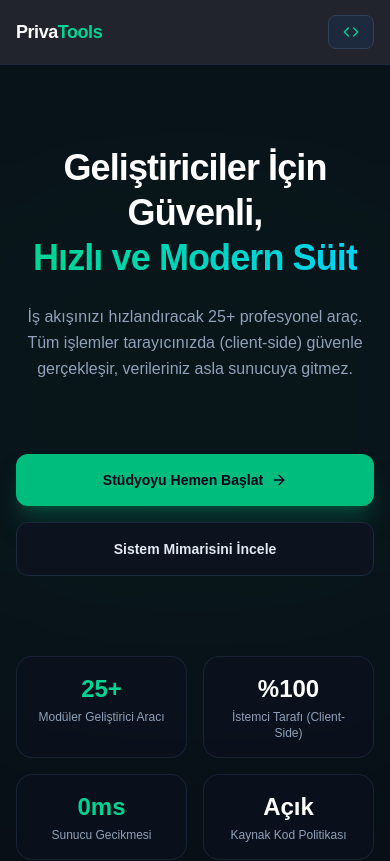
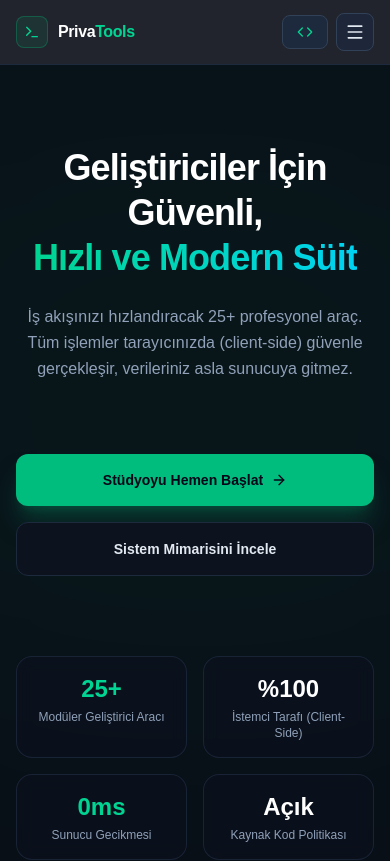
Before and after one commit to MuhammedEdev/privatools, a Next.js app: page / in a window 390 px wide. Shown: the top 861 px of the page. Built offline with nearby package versions, Linux system fonts and the light colour scheme.

Commit message:
feat(navbar): add responsive mobile menu drawer and logo branding icon

```diff
--- a/src/components/Navbar.tsx
+++ b/src/components/Navbar.tsx
@@ -1,12 +1,14 @@
 // src/components/Navbar.tsx
 "use client";
 
+import { useState } from "react";
 import Link from "next/link";
 import { usePathname } from "next/navigation";
-import { Wrench, Info, Mail, Code } from "lucide-react";
+import { Wrench, Info, Mail, Code, Terminal, Menu, X } from "lucide-react";
 
 export default function Navbar() {
   const pathname = usePathname();
+  const [mobileMenuOpen, setMobileMenuOpen] = useState(false);
 
   const navLinks = [
     { href: "/", label: "Ana Sayfa" },
@@ -19,14 +21,17 @@ export default function Navbar() {
     <header className="sticky top-0 z-50 bg-[#090D16]/90 backdrop-blur-md border-b border-slate-800">
       <div className="max-w-7xl mx-auto px-4 sm:px-6 lg:px-8 h-16 flex items-center justify-between">
 
-        {/* Proje İsmi */}
-        <Link href="/" className="flex items-center gap-2 group">
-          <span className="font-extrabold text-white text-lg tracking-tight">
+        {/* Proje İsmi & İkonu */}
+        <Link href="/" className="flex items-center gap-2.5 group">
+          <div className="w-8 h-8 rounded-lg bg-emerald-500/10 border border-emerald-500/30 flex items-center justify-center text-emerald-400 group-hover:scale-105 transition">
+            <Terminal className="w-4 h-4" />
+          </div>
+          <span className="font-extrabold text-white text-base sm:text-lg tracking-tight">
             Priva<span className="text-emerald-400">Tools</span>
           </span>
         </Link>
 
-        {/* Menü Linkleri */}
+        {/* Masaüstü Menü Linkleri */}
         <nav className="hidden md:flex items-center gap-1">
           {navLinks.map((link) => {
             const Icon = link.icon;
@@ -48,8 +53,8 @@ export default function Navbar() {
           })}
         </nav>
 
-        {/* Sağ Buton (Sadece GitHub Kaldı) */}
-        <div className="flex items-center gap-3">
+        {/* Sağ Butonlar (GitHub & Mobil Menü Butonu) */}
+        <div className="flex items-center gap-2">
           <a
             href="https://github.com"
             target="_blank"
@@ -59,9 +64,43 @@ export default function Navbar() {
             <Code className="w-4 h-4 text-emerald-400" />
             <span className="hidden sm:inline">GitHub</span>
           </a>
+
+          {/* Mobil Menü Açma Butonu */}
+          <button
+            onClick={() => setMobileMenuOpen(!mobileMenuOpen)}
+            className="md:hidden bg-slate-800/80 hover:bg-slate-700 text-slate-200 p-2 rounded-lg transition border border-slate-700"
+            aria-label="Menüyü Aç"
+          >
+            {mobileMenuOpen ? <X className="w-5 h-5" /> : <Menu className="w-5 h-5" />}
+          </button>
         </div>
 
       </div>
+
+      {/* Mobil Açılır Menü */}
+      {mobileMenuOpen && (
+        <div className="md:hidden bg-[#0D121F] border-b border-slate-800 px-4 py-4 space-y-2">
+          {navLinks.map((link) => {
+            const Icon = link.icon;
+            const isActive = pathname === link.href;
+            return (
+              <Link
+                key={link.href}
+                href={link.href}
+                onClick={() => setMobileMenuOpen(false)}
+                className={`flex items-center gap-2.5 px-4 py-3 rounded-xl text-xs font-medium transition-all ${
+                  isActive
+                    ? "bg-emerald-500/10 text-emerald-400 border border-emerald-500/20 font-semibold"
+                    : "text-slate-300 hover:text-white hover:bg-slate-900"
+                }`}
+              >
+                {Icon && <Icon className="w-4 h-4 text-emerald-400" />}
+                <span>{link.label}</span>
+              </Link>
+            );
+          })}
+        </div>
+      )}
     </header>
   );
 }
```
